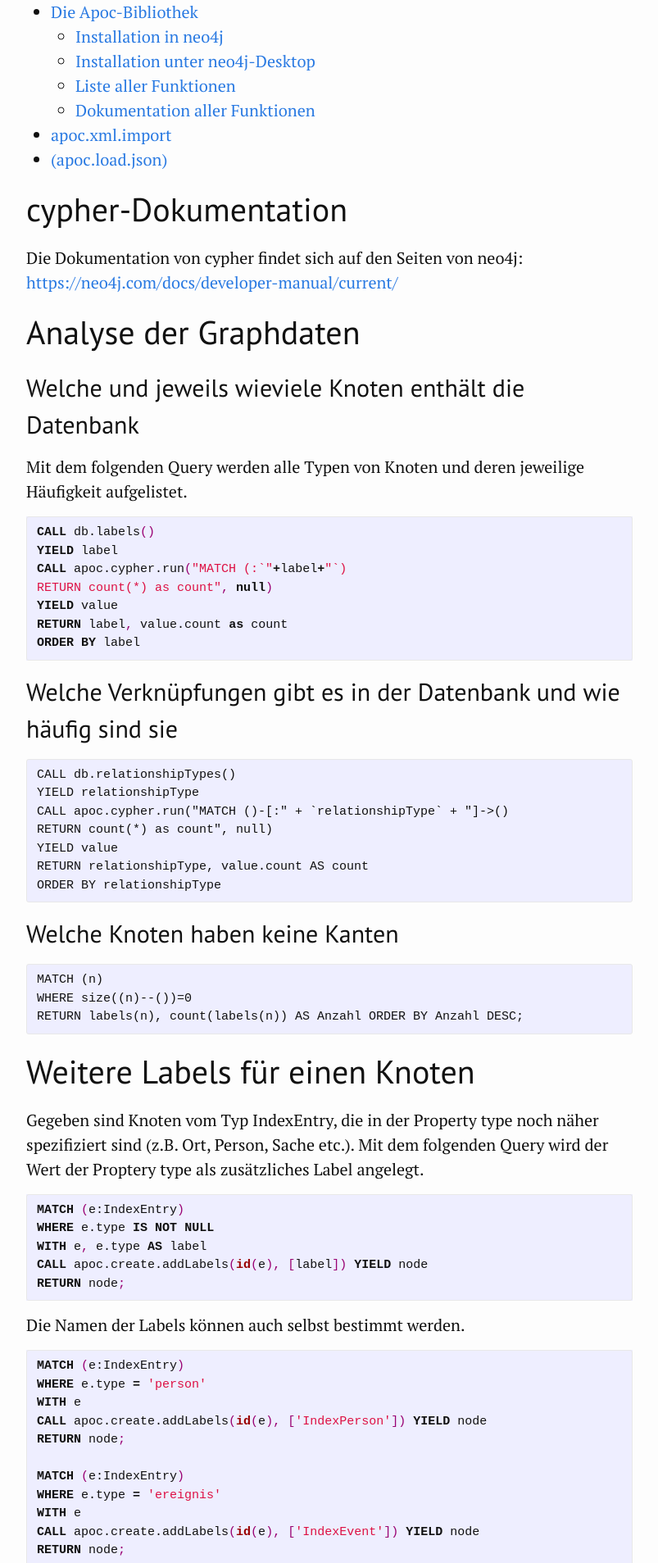
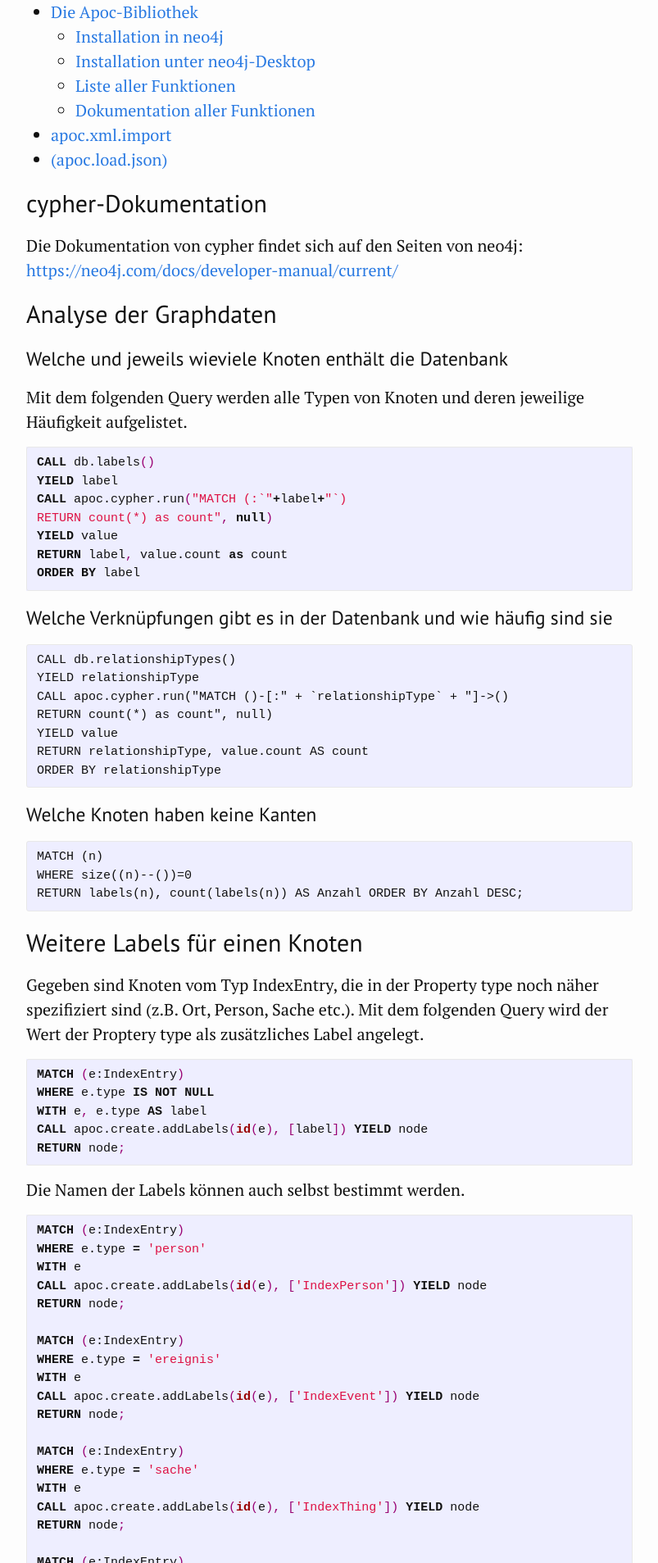
Before and after one commit to kuczera/Graphentechnologien, a Jekyll site: the page built from docs/85_cypher_fuer_Fortgeschrittene.md, in a window 1280 px wide. Shown: the part 614-2521 px from the top of the page at 82% size, without its empty margins (238-1041 px from the left). Built offline with Jekyll 4.4.1, drawn with Linux system fonts in a browser that asks for light colours.

Commit message:
Überschriftenstruktur korrigiert

```diff
--- a/docs/85_cypher_fuer_Fortgeschrittene.md
+++ b/docs/85_cypher_fuer_Fortgeschrittene.md
@@ -11,14 +11,14 @@ contents: true
 * Will be replaced with the ToC, excluding the "Contents" header
 {:toc}
 
-# cypher-Dokumentation
+## cypher-Dokumentation
 
 Die Dokumentation von cypher findet sich auf den Seiten von neo4j:
 [https://neo4j.com/docs/developer-manual/current/](https://neo4j.com/docs/developer-manual/current/)
 
-# Analyse der Graphdaten
+## Analyse der Graphdaten
 
-## Welche und jeweils wieviele Knoten enthält die Datenbank
+### Welche und jeweils wieviele Knoten enthält die Datenbank
 
 Mit dem folgenden Query werden alle Typen von Knoten und deren jeweilige Häufigkeit aufgelistet.
 
@@ -32,7 +32,7 @@ RETURN label, value.count as count
 ORDER BY label
 ~~~
 
-## Welche Verknüpfungen gibt es in der Datenbank und wie häufig sind sie
+### Welche Verknüpfungen gibt es in der Datenbank und wie häufig sind sie
 
 ~~~cyper
 CALL db.relationshipTypes()
@@ -44,7 +44,7 @@ RETURN relationshipType, value.count AS count
 ORDER BY relationshipType
 ~~~
 
-## Welche Knoten haben keine Kanten
+### Welche Knoten haben keine Kanten
 
 ~~~cyper
 MATCH (n)
@@ -52,7 +52,7 @@ WHERE size((n)--())=0
 RETURN labels(n), count(labels(n)) AS Anzahl ORDER BY Anzahl DESC;
 ~~~
 
-# Weitere Labels für einen Knoten
+## Weitere Labels für einen Knoten
 
 Gegeben sind Knoten vom Typ IndexEntry, die in der Property type noch näher spezifiziert sind (z.B. Ort, Person, Sache etc.).
 Mit dem folgenden Query wird der Wert der Proptery type als zusätzliches Label angelegt.
@@ -94,7 +94,7 @@ RETURN node;
 ~~~
 
 
-# CSV-Feld enthält mehrere Werte
+## CSV-Feld enthält mehrere Werte
 
 Beim Import von Daten im CSV-Format in die Graphdatenbank kann es vorkommen, dass in einem CSV-Feld mehrere Werte zusammen stehen. In diesem Abschnitt wird erklärt, wie man diese Werte auseinandernehmen, einzeln im Rahmen des Imports nutzen kann.
 
@@ -119,7 +119,7 @@ MERGE (t)<-[:ABSCHLUSS]-(p)
 Der Query nimmt die Liste von Abschlüssen jeweils beim Komma auseinander, erstellt mit dem `MERGE`-Befehl einen Knoten für den Abschluss (falls noch nicht vorhanden) und verlinkt diesen Knoten dann mit dem Personenknoten.
 Zu beachten ist, dass die im CSV-Feld gemeinsam genannten Begriffe konsistent benannt sein müssen.
 
-# Regluäre Ausdrücke
+## Regluäre Ausdrücke
 
 Mit Apoc ist es möglich, reguläre Ausrücke zum Auffinden und Ändern von Property-Werten zu nutzen.
 
@@ -133,7 +133,7 @@ MERGE (ref:Reference {url:link[1]}) ON CREATE SET ref.title=link[2]
 MERGE (reg)-[:REFERENCES]->(ref);
 ~~~
 
-# Vorkommende Wörter in einer Textproperty zählen
+## Vorkommende Wörter in einer Textproperty zählen
 
 Werden Texte in der Property source eines Knotens l gespeichert, kann man sich mit folgendem Query die Häufigkeit der einzelnen Wörter anzeigen lassen.
 
@@ -167,7 +167,7 @@ return x.item, x.count order by x.count desc
 ~~~
 
 
-# `MERGE` schlägt fehl da eine Property NULL ist
+## `MERGE` schlägt fehl da eine Property NULL ist
 
 Der `MERGE`-Befehl entspricht in der Syntax dem `CREATE`-Befehl, überprüft aber bei jedem Aufruf, ob der zu erstellende Knoten bereits in der Datenbank existiert. Bei dieser Überprüfung werden alle Propertys des Knoten überprüft. Falls also ein vorhandener Knoten eine Property nicht enthält, wird ein weiterer Knoten erstellt. Umgekehrt endet der `MERGE`-Befehl mit einer Fehlermeldung, wenn eine der zu prüfenden Propertys NULL ist.
 
@@ -190,7 +190,7 @@ MERGE (o:Ort {ortsname:line.Herkunft})
 MERGE (p)-[:HERKUNFT]->(o);
 ~~~
 
-# Knoten hat bestimmte Kante nicht
+## Knoten hat bestimmte Kante nicht
 
 Am Beispiel der [Regesta-Imperii-Graphdatenbank](http://134.176.70.65:10210/browser/) der Regesten Kaiser Friedrichs III. werden mit dem folgenden Cypher-Query alle Regestenknoten ausgegeben, die keine `PLACE_OF_ISSUE`-Kante zu einem `Place`-Knoten haben:
 
@@ -201,7 +201,7 @@ WHERE NOT
 RETURN reg;
 ~~~
 
-# Häufigkeit von Wortketten
+## Häufigkeit von Wortketten
 
 Am Beispiel des [DTA-Imports](http://134.176.70.65:10220/browser/) von [Berg Ostasien](http://www.deutschestextarchiv.de/book/show/berg_ostasien01_1864) wird mit dem folgenden Query die Häufigkeit von Wortketten im Text ausgegeben:
 
@@ -212,7 +212,7 @@ WHERE count > 1 // evtl höherer Wert hier
 RETURN text1, text2, text3, count ORDER BY count DESC LIMIT 10
 ~~~
 
-# Der `WITH`-Befehl
+## Der `WITH`-Befehl
 
 Da cypher eine deklarative und keine imperative Sprache ist gibt es bei der Formulierung der Querys Einschränkungen.[^03a5] Hier hilft oft der `WITH`-Befehl weiter, mit dem sich die o.a. beiden Befehle auch in einem Query vereinen lassen:
 
@@ -227,23 +227,23 @@ MERGE (p)-[:HERKUNFT]->(o);
 
 Der `LOAD CSV`-Befehl lädt die CSV-Datei und gibt sie zeilenweise an den `CREATE`-Befehl weiter. Dieser erstellt den Personenknoten. Der folgende `WITH`-Befehl stellt quasi alles wieder auf Anfang und gibt an die nach ihm kommenden Befehle nur die Variablen line und p weiter.
 
-# Die Apoc-Bibliothek
+## Die Apoc-Bibliothek
 
 Die Funktionalitäten sind bei neo4j in verschiedene Bereiche aufgeteilt. Die Datenbank selbst bringt Grundfunktionalitäten mit. Um Industriestandards zu genügen haben diese Funktionen umfangreiche Tests und Prüfungen durchlaufen. Weiteregehende Funktionen sind in die sogenannte [*apoc-Bibliothek*](https://guides.neo4j.com/apoc) ausgelagert, die zusätzlich installiert werden muss. Diese sogenannten *user defined procedures* sind benutzerdefinierte Implementierungen bestimmter Funktionen, die in cypher selbst nicht so leicht ausgedrückt werden können. Diese Prozeduren sind in Java implementiert und können einfach in Ihre Neo4j-Instanz implementiert und dann direkt von Cypher aus aufgerufen werden.[^5cb9]
 
 Die APOC-Bibliothek besteht aus vielen Prozeduren, die bei verschiedenen Aufgaben in Bereichen wie Datenintegration, Graphenalgorithmen oder Datenkonvertierung helfen.
 
-## Installation in neo4j
+### Installation in neo4j
 
 Die Apoc-Bibliothek lässt sich unter [http://github.com/neo4j-contrib/neo4j-apoc-procedures/releases/%7Bapoc-release%7D](http://github.com/neo4j-contrib/neo4j-apoc-procedures/releases/%7Bapoc-release%7D) herunterladen und muss in den plugin-Ordner der neo4j-Datenbank kopiert werden.
 
-## Installation unter neo4j-Desktop
+### Installation unter neo4j-Desktop
 
 In [*neo4j-Desktop*](https://neo4j.com/download/) kann die Apoc-Bibliothek jeweils pro Datenbank im Management-Bereich über den Reiter plugins per Mausklick installiert werden.
 
 ![Installation der apoc-Bibliothek in neo4j-Desktop](Bilder/cypherFortgeschrittene/neo4j-Desktop-install-apoc.png)
 
-## Liste aller Funktionen
+### Liste aller Funktionen
 
 Nach dem Neustart der Datenbank stehen die zusätzlichen Funktionen zur Verfügung. Mit folgendem Befehl kann überprüft werden, ob die Apoc-Bibliotheken installiert sind:
 
@@ -251,11 +251,11 @@ CALL dbms.functions()
 
 Wenn eine Liste mit Funktionen ausgegeben wird, war die Installation erfolgreich. Falls nicht, sollte die Datenbank nochmals neu gestartet werden.
 
-## Dokumentation aller Funktionen
+### Dokumentation aller Funktionen
 
 In der [Dokumentation](https://neo4j-contrib.github.io/neo4j-apoc-procedures/) der apoc-Bibliothek sind die einzelnen Funktionen genauer beschrieben.
 
-# apoc.xml.import
+## apoc.xml.import
 
 Mit dem Befehl apoc.xml.import ist es möglich, einen xml-Baum 1:1 in die Graphdatenbank einzuspielen. Die [Dokumentation](https://neo4j-contrib.github.io/neo4j-apoc-procedures/#_import_xml_directly) findet sich [hier](https://neo4j-contrib.github.io/neo4j-apoc-procedures/#_import_xml_directly).
 
@@ -276,7 +276,7 @@ return node;
 |:NEXT_WORD|Verbindet Wortknoten zu einer Kette von Wortknoten. Wird nur erzeugt, wenn createNextWordRelationships:true gesetzt wird|
 
 
-# (apoc.load.json)
+## (apoc.load.json)
 
 (Dieser Abschnitt befindet sich gerade in Bearbeitung)
 
```
